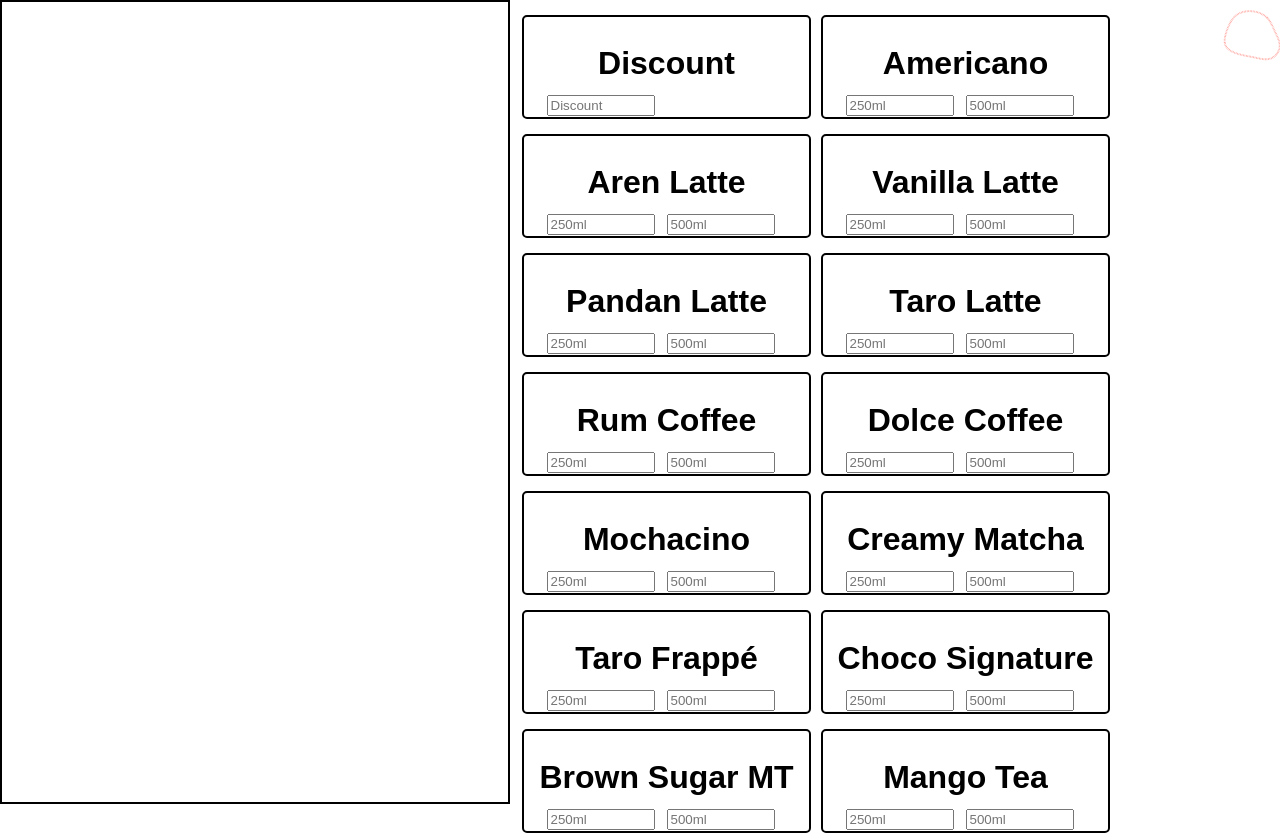
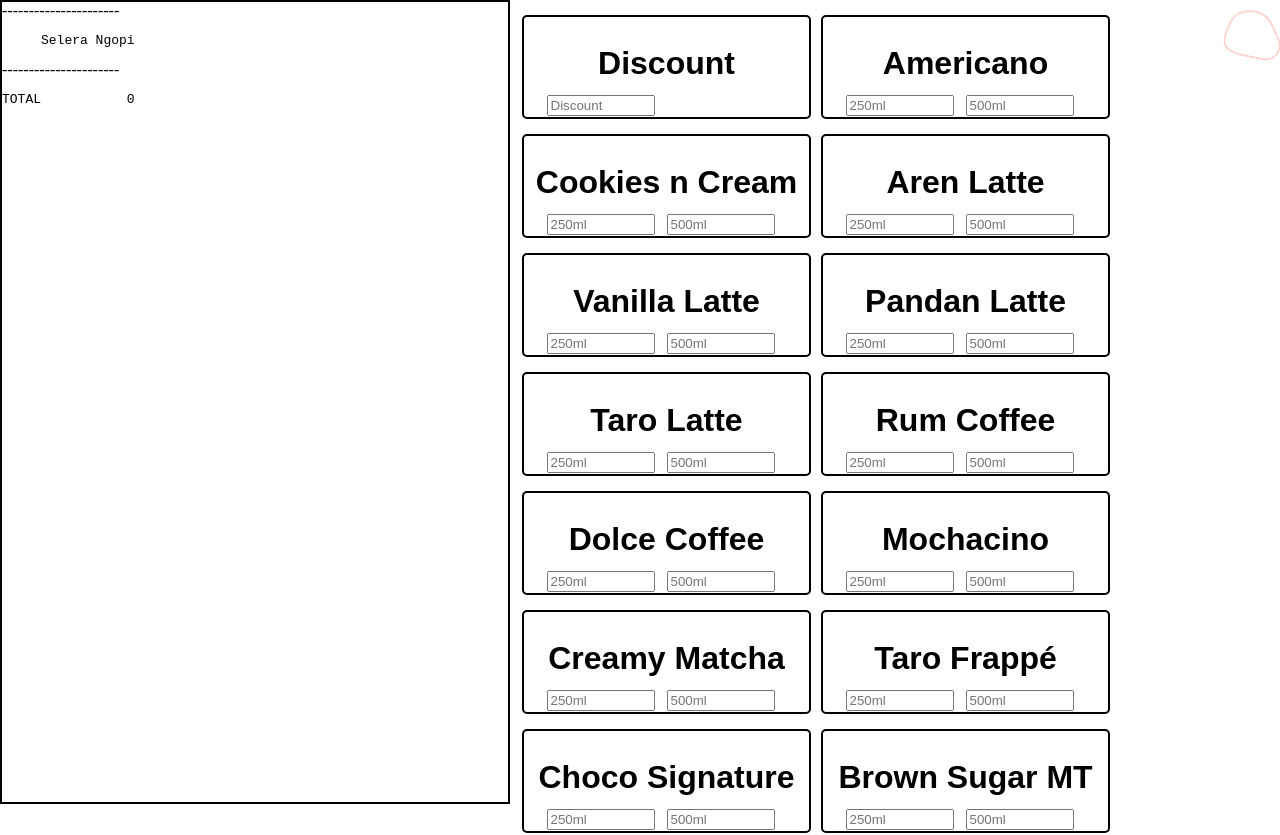
Before and after one commit to heagan01/freePOS, a React (Create React App) app: page / in a window 1280 px wide. Shown: the top 835 px of the page. Built offline with nearby package versions, Linux system fonts and the light colour scheme.

Commit message:
Added some new rendering things

```diff
--- a/src/App.css
+++ b/src/App.css
@@ -1,6 +1,5 @@
 body {
   margin: 0;
-  font-family: 'Arial-rounded', sans-serif;
 }
 
 .blob {
@@ -68,6 +67,7 @@ body {
 .products {
   height: 100vh;
   width: 60%;
+  font-family: 'Arial-rounded', sans-serif;
   float: right;
 }
 
--- a/src/App.js
+++ b/src/App.js
@@ -39,9 +39,11 @@ import "./App.css";
 // }
 
 let price = 0
+var nf = new Intl.NumberFormat();
 
 const data250ml = [
     { color: "brown", name: "Americano", id: "americano", price: 18000 },
+    { color: "grey", name: "Cookies n Cream", id: "cookie", price: 18000 },
     { color: "brown", name: "Aren Latte", id: "aren", price: 18000 },
     { color: "grey", name: "Vanilla Latte", id: "vanilla", price: 18000 },
     { color: "green", name: "Pandan Latte", id: "pandan", price: 18000 },
@@ -58,8 +60,8 @@ const data250ml = [
 
 const data500ml = [
   { color: "brown", name: "Americano", id: "americano", price: 35000 },
+    { color: "grey", name: "Cookies n Cream", id: "cookie", price: 35000 },
   { color: "brown", name: "Aren Latte", id: "aren", price: 35000 },
-  { color: "grey", name: "Vanilla Latte", id: "vanilla", price: 35000 },
   { color: "green", name: "Pandan Latte", id: "pandan", price: 35000 },
   { color: "purple", name: "Taro Latte", id: "taro", price: 35000 },
   { color: "brown", name: "Rum Coffee", id: "rum", price: 35000 },
@@ -101,6 +103,7 @@ class SignUpDialog extends React.Component {
   constructor(eprops) {
     super(eprops);
     this.calculate = this.calculateR.bind(this);
+    this.price = 0;
     // This may be the most inefficient code I've ever written
     this.addItem = this.addItem.bind(this);
     this.state = {
@@ -151,34 +154,52 @@ class SignUpDialog extends React.Component {
 
       </div>,
       <div className="preview">
-        {this.state.americano != 0 && "Americano: " + this.state.americano}
-        {this.state.americano != 0 && <br />}
-        {this.state.aren != 0 && "Aren Latte: " + this.state.aren}
-        {this.state.aren != 0 && <br />}
-        {this.state.vanilla != 0 && "Vanilla Latte: " + this.state.vanilla}
-        {this.state.vanilla != 0 && <br />}
-        {this.state.pandan != 0 && "Pandan Latte: " + this.state.pandan}
-        {this.state.pandan != 0 && <br />}
-        {this.state.taroL != 0 && "Taro Latte: " + this.state.taroL}
-        {this.state.taroL != 0 && <br />}
-        {this.state.rum != 0 && "Rum Coffee: " + this.state.rum}
-        {this.state.rum != 0 && <br />}
-        {this.state.dolce != 0 && "Dolce Coffee: " + this.state.dolce}
-        {this.state.dolce != 0 && <br />}
-        {this.state.mocha != 0 && "Mochacino: " + this.state.mocha}
-        {this.state.mocha != 0 && <br />}
-        {this.state.matcha != 0 && "Creamy Matcha: " + this.state.matcha}
-        {this.state.matcha != 0 && <br />}
-        {this.state.cookie != 0 && "Cookies N Cream: " + this.state.cookie}
-        {this.state.cookie != 0 && <br />}
-        {this.state.taro != 0 && "Taro Frappé: " + this.state.taro}
-        {this.state.taro != 0 && <br />}
-        {this.state.choco != 0 && "Choco Signature: " + this.state.choco}
-        {this.state.choco != 0 && <br />}
-        {this.state.milktea != 0 && "Brown Sugar Milk Tea: " + this.state.milktea}
-        {this.state.milktea != 0 && <br />}
-        {this.state.mango != 0 && "Mango Tea: " + this.state.mango}
-        {this.state.mango != 0 && <br />}
+        ----------------------<br/>
+     <pre>     Selera Ngopi</pre>
+        ----------------------<br/>
+        <pre>{this.state.americano != 0 &&  this.state.americano + "x  Americano"}</pre>
+        <pre>{this.state.americano != 0 && "250ml          " + nf.format(this.state.americano * 18000)}</pre>
+        <pre>{this.state.americano != 0 && <br/>}</pre>
+        <pre>{this.state.aren != 0 && this.state.aren + "x  Aren Latte"}</pre>
+        <pre>{this.state.aren != 0 && "250ml          " + nf.format(this.state.aren * 18000)}</pre>
+        <pre>{this.state.aren != 0 && <br />}</pre>
+        <pre>{this.state.vanilla != 0 && this.state.vanilla + "x  Vanilla Latte"}</pre>
+        <pre>{this.state.vanilla != 0 && "250ml          " + nf.format(this.state.vanilla * 18000)}</pre>
+        <pre>{this.state.vanilla != 0 && <br />}</pre>
+        <pre>{this.state.pandan != 0 && this.state.pandan + "x  Pandan Latte"}</pre>
+        <pre>{this.state.pandan != 0 && "250ml          " + nf.format(this.state.pandan * 18000)}</pre>
+        <pre>{this.state.pandan != 0 && <br />}</pre>
+        <pre>{this.state.taroL != 0 && this.state.taroL + "x  Taro Latte"}</pre>
+        <pre>{this.state.taroL != 0 && "250ml          " + nf.format(this.state.taroL * 18000)}</pre>
+        <pre>{this.state.taroL != 0 && <br />}</pre>
+        <pre>{this.state.rum != 0 && this.state.rum + "x  Rum Coffee"}</pre>
+        <pre>{this.state.rum != 0 && "250ml          " + nf.format(this.state.rum * 18000)}</pre>
+        <pre>{this.state.rum != 0 && <br />}</pre>
+        <pre>{this.state.dolce != 0 && this.state.dolce + "x  Dolce Coffee"}</pre>
+        <pre>{this.state.dolce != 0 && "250ml          " + nf.format(this.state.dolce * 18000)}</pre>
+        <pre>{this.state.dolce != 0 && <br />}</pre>
+        <pre>{this.state.mocha != 0 && this.state.mocha + "x  Mochacino"}</pre>
+        <pre>{this.state.mocha != 0 && "250ml          " + nf.format(this.state.mocha*18000)}</pre>
+        <pre>{this.state.mocha != 0 && <br />}</pre>
+        <pre>{this.state.matcha != 0 && this.state.matcha + "x  Creamy Matcha"}</pre>
+        <pre>{this.state.matcha != 0 && "250ml          " + nf.format(this.state.matcha*18000)}</pre>
+        <pre>{this.state.matcha != 0 && <br />}</pre>
+        <pre>{this.state.cookie != 0 && this.state.cookie + "x  Cookies & Cream"}</pre>
+        <pre>{this.state.cookie != 0 && "250ml          " + nf.format(this.state.cookie * 18000)}</pre>
+        <pre>{this.state.cookie != 0 && <br />}</pre>
+        <pre>{this.state.taro != 0 && this.state.taro + "x  Taro Frappé"}</pre>
+        <pre>{this.state.taro != 0 && "250ml          " + nf.format(this.state.taro * 18000)}</pre>
+        <pre>{this.state.taro != 0 && <br />}</pre>
+        <pre>{this.state.choco != 0 && this.state.choco + "x  Choco Signature"}</pre>
+        <pre>{this.state.choco != 0 && "250ml          " + nf.format(this.state.choco * 18000)}</pre>
+        <pre>{this.state.choco != 0 && <br />}</pre>
+        <pre>{this.state.milktea != 0 && this.state.milktea + "x  Brown Sugar Milktea"}</pre>
+        <pre>{this.state.milktea != 0 && "250ml           18.000" + nf.format(this.state.milktea * 18000)}</pre>
+        <pre>{this.state.milktea != 0 && <br />}</pre>
+        <pre>{this.state.mango != 0 && this.state.mango + "x  Mango Tea"}</pre>
+        <pre>{this.state.mango != 0 && "250ml           18.000" + nf.format(this.state.mango * 18000)}</pre>
+        <pre>{this.state.mango != 0 && <br />}</pre>
+        <pre>{this.state != 0 && "TOTAL	        " + this.price}</pre>
       </div>,
       <svg viewBox="0 0 200 200" className='blob' xmlns="http://www.w3.org/2000/svg">
         <path className='path' fill="#FF0066" d="M36.3,-52.6C45.5,-43.3,50.3,-30.6,56.7,-17C63.1,-3.4,71,11.1,69.8,25C68.5,38.9,58,52.1,44.8,56.4C31.6,60.6,15.8,56,2.1,53.1C-11.6,50.1,-23.1,48.9,-37.2,44.9C-51.2,40.9,-67.8,34.2,-73.9,22.4C-80.1,10.5,-75.7,-6.3,-69.8,-22C-63.8,-37.7,-56.1,-52.2,-44.2,-60.7C-32.3,-69.1,-16.2,-71.5,-1.3,-69.7C13.5,-67.9,27.1,-61.9,36.3,-52.6Z" transform="translate(100 100)" />
@@ -187,8 +208,9 @@ class SignUpDialog extends React.Component {
   }
 
   // this is the function to calculate all of the prices
-  calculateR(e) {
-    price = this.state.americano * data250ml[0].price + this.state.aren * data250ml[0].price + this.state.vanilla * data250ml[0].price + this.state.pandan * data250ml[0].price + this.state.taroL * data250ml[0].price + this.state.rum * data250ml[0].price + this.state.dolce * data250ml[0].price + this.state.mocha * data250ml[0].price + this.state.matcha * data250ml[0].price + this.state.cookie * data250ml[0].price + this.state.taro * data250ml[0].price + this.state.choco * data250ml[0].price + this.state.milktea * data250ml[0].price + this.state.mango * data250ml[12].price + this.state500.americano * data500ml[0].price + this.state500.aren * data500ml[0].price + this.state500.vanilla * data500ml[0].price + this.state500.pandan * data500ml[0].price + this.state500.taroL * data500ml[0].price + this.state500.rum * data500ml[0].price + this.state500.dolce * data500ml[0].price + this.state500.mocha * data500ml[0].price + this.state500.matcha * data500ml[0].price + this.state500.cookie * data500ml[0].price + this.state500.taro * data500ml[0].price + this.state500.choco * data500ml[0].price + this.state500.milktea * data500ml[0].price + this.state500.mango * data500ml[12].price - this.state.discount
+  calculateR(e){
+    this.price = this.state.americano * data250ml[0].price + this.state.aren * data250ml[0].price + this.state.vanilla * data250ml[0].price + this.state.pandan * data250ml[0].price + this.state.taroL * data250ml[0].price + this.state.rum * data250ml[0].price + this.state.dolce * data250ml[0].price + this.state.mocha * data250ml[0].price + this.state.matcha * data250ml[0].price + this.state.cookie * data250ml[0].price + this.state.taro * data250ml[0].price + this.state.choco * data250ml[0].price + this.state.milktea * data250ml[0].price + this.state.mango * data250ml[12].price + this.state500.americano * data500ml[0].price + this.state500.aren * data500ml[0].price + this.state500.vanilla * data500ml[0].price + this.state500.pandan * data500ml[0].price + this.state500.taroL * data500ml[0].price + this.state500.rum * data500ml[0].price + this.state500.dolce * data500ml[0].price + this.state500.mocha * data500ml[0].price + this.state500.matcha * data500ml[0].price + this.state500.cookie * data500ml[0].price + this.state500.taro * data500ml[0].price + this.state500.choco * data500ml[0].price + this.state500.milktea * data500ml[0].price + this.state500.mango * data500ml[12].price - this.state.discount
+
     console.log(data500ml[12].price)
     console.log(price)
   }
```
